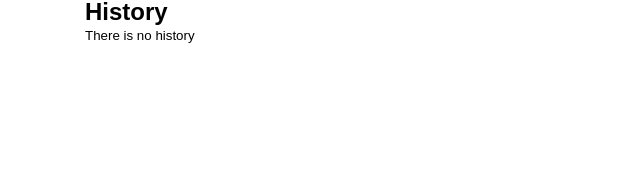
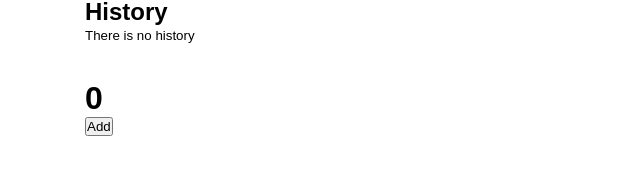
Before and after one commit to Jahirul-Islam-Jantu/thinking-in-react, a React (Vite) app in the folder vite-project/: page / in a window 1280 px wide. Shown: the part 350-524 px from the top of the page, without its empty margins (251-891 px from the left). Built offline with nearby package versions, Linux system fonts and the light colour scheme.

Commit message:
set interval

```diff
--- /dev/null
+++ b/vite-project/src/components/TimeCounterWithUseEffect.jsx
@@ -0,0 +1,63 @@
+import React, {useEffect, useState} from 'react';
+
+
+
+
+/**
+ * Create an interval for timeCount
+ * set count to 0, set lock to false and timeCount to 5
+ *
+ *
+*/
+
+
+let timeInterval = null
+
+
+
+const TimeCounterWithUseEffect = () => {
+    const [count, setCount] = useState(0)
+    const [lock, setLock] = useState(false)
+    const [timeCount, setTimeCount] = useState(5)
+
+useEffect(() => {
+    if (count === 5){
+        setLock(true)
+    }
+    return () => {
+
+    }
+}, [count])
+
+
+
+    useEffect(() => {
+        if (lock && timeCount === null)
+        timeInterval = setInterval(() => {
+        setTimeCount ((prev) => prev - 1)
+        }, 1000)
+    },[lock])
+
+    useEffect(() => {
+        if (timeCount === 0){
+            clearInterval(timeInterval)
+            setCount(0)
+            setLock(false)
+            setTimeCount(5)
+
+        }
+    }, [timeCount])
+
+    const handleOnClick = ()=>{
+        setCount(count + 1)
+    }
+
+    return (
+        <div>
+            <h1>{count}</h1>
+            <button id="btn" disabled={lock} onClick={handleOnClick}>Add {lock && `locked - ${timeCount}`}</button>
+        </div>
+    );
+};
+
+export default TimeCounterWithUseEffect;
--- a/vite-project/src/pages/CalculatorApp.jsx
+++ b/vite-project/src/pages/CalculatorApp.jsx
@@ -13,6 +13,7 @@ import InputSection from "../components/Calculator/inputs/InputSection.jsx";
 import OperationSection from "../components/Calculator/operations/OperationSection.jsx";
 import HistorySection from "../components/Calculator/history/HistorySection.jsx";
 import MasterLayOut from "../components/MasterLayOut.jsx";
+import TimeCounterWithUseEffect from "../components/TimeCounterWithUseEffect.jsx";
 function* generateId(){
     let id = 0
     while (true){
@@ -108,7 +109,11 @@ const CalculatorApp = () => {
                 <InputSection inputs={inputState} handleInputChange={handleInputChange}/>
                 <OperationSection handleOperations={handleOperations} handleClearOps={handleClearOps}/>
                 <HistorySection historyList={historyList} restoredHistoryList={restoredHistoryList} handleRestoreBtn={handleRestoreBtn}/>
-
+            <br/>
+            <br/>
+            <>
+                <TimeCounterWithUseEffect/>
+            </>
         </div>
     );
 };
```
